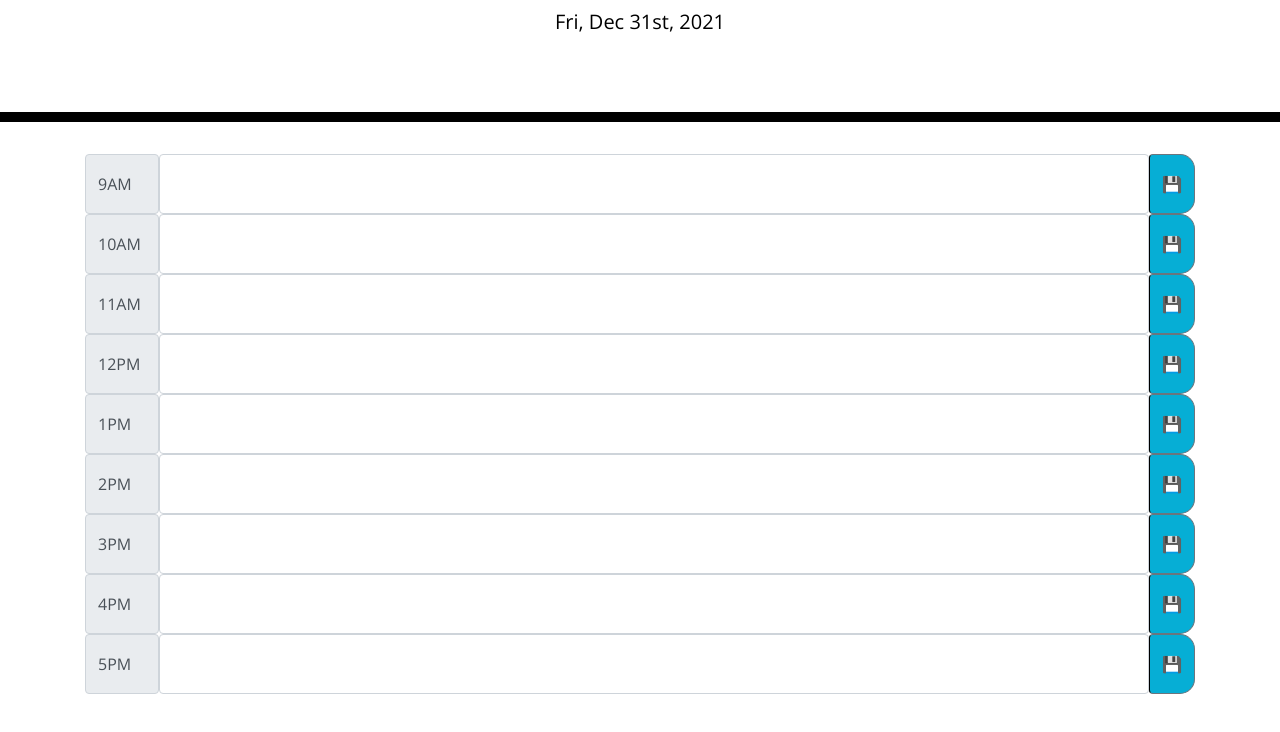
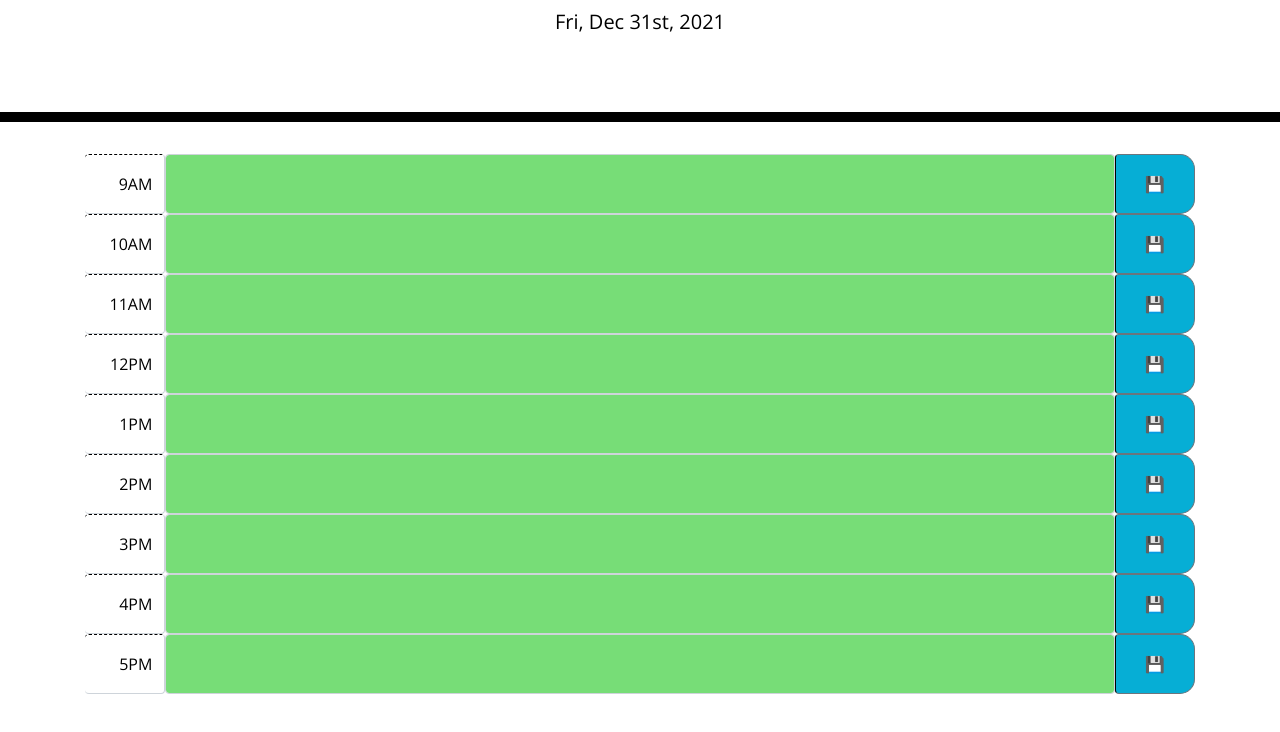
Before and after one commit to stephtf/day-planner, a plain HTML site: page index.html in a window 1280 px wide. Shown: the part 182-914 px from the top of the page. Drawn offline with nearby package versions, Linux system fonts and the light colour scheme.

Commit message:
saving the rest of my work, added the color blocks

```diff
--- a/index.html
+++ b/index.html
@@ -36,43 +36,43 @@
     </div>
     <div class="container">
       <span class="input-group-text">10AM</span>
-      <input type="text" class="form-control">
-      <button class="btn btn-outline-secondary saveBtn" type="button">&#128190;</button>
+      <input type="text" class="form-control" id="form-two">
+      <button class="btn btn-outline-secondary saveBtn" type="button" id="button-two">&#128190;</button>
     </div>
     <div class="container">
       <span class="input-group-text">11AM</span>
-      <input type="text" class="form-control">
-      <button class="btn btn-outline-secondary saveBtn" type="button">&#128190;</button>
+      <input type="text" class="form-control" id="form-three">
+      <button class="btn btn-outline-secondary saveBtn" type="button" id="button-three">&#128190;</button>
     </div>
     <div class="container">
       <span class="input-group-text">12PM</span>
-      <input type="text" class="form-control">
-      <button class="btn btn-outline-secondary saveBtn" type="button">&#128190;</button>
+      <input type="text" class="form-control" id="form-four">
+      <button class="btn btn-outline-secondary saveBtn" type="button" id="button-four">&#128190;</button>
     </div>
     <div class="container">
       <span class="input-group-text">1PM</span>
-      <input type="text" class="form-control">
-      <button class="btn btn-outline-secondary saveBtn" type="button">&#128190;</button>
+      <input type="text" class="form-control" id="form-five">
+      <button class="btn btn-outline-secondary saveBtn" type="button" id="button-five">&#128190;</button>
     </div>
     <div class="container">
       <span class="input-group-text">2PM</span>
-      <input type="text" class="form-control">
-      <button class="btn btn-outline-secondary saveBtn" type="button">&#128190;</button>
+      <input type="text" class="form-control" id="form-six">
+      <button class="btn btn-outline-secondary saveBtn" type="button" id="button-six">&#128190;</button>
     </div>
     <div class="container">
       <span class="input-group-text">3PM</span>
-      <input type="text" class="form-control">
-      <button class="btn btn-outline-secondary saveBtn" type="button">&#128190;</button>
+      <input type="text" class="form-control" id="form-seven">
+      <button class="btn btn-outline-secondary saveBtn" type="button" id="button-seven">&#128190;</button>
     </div>
     <div class="container">
       <span class="input-group-text">4PM</span>
-      <input type="text" class="form-control">
-      <button class="btn btn-outline-secondary saveBtn" type="button">&#128190;</button>
+      <input type="text" class="form-control" id="form-eight">
+      <button class="btn btn-outline-secondary saveBtn" type="button" id="button-eight">&#128190;</button>
     </div>
     <div class="container">
       <span class="input-group-text">5PM</span>
-      <input type="text" class="form-control">
-      <button class="btn btn-outline-secondary saveBtn" type="button">&#128190;</button>
+      <input type="text" class="form-control" id="form-nine">
+      <button class="btn btn-outline-secondary saveBtn" type="button" id="button-nine">&#128190;</button>
     </div>
   <div id="extra"></div>
 
--- a/script.js
+++ b/script.js
@@ -2,51 +2,166 @@
 var today = moment();
 currentDay.textContent = today.format("ddd, MMM Do, YYYY");
 
-
-// THIS IS MY CODE THAT WORKS, BUT ONLY FOR IDS!!!!!
-// // defining variables
-// var formOne = document.getElementById("form-one");
-// var buttonOne = document.getElementById("button-one");
-
-// // function for saving to local storage - 9 AM
-// function showInput() {
-//     localStorage.setItem("Event", formOne.value);
-//     localStorage.getItem("Event", formOne.value);
-// }
-
-// buttonOne.addEventListener('click', showInput);
-
-// formOne.value = localStorage.getItem("Event");
+// adding the time
+var time = moment().format('HH');
+console.log(time);
 
 
-//  -------------------------------------------
+// (9am) First Event
+var formOne = document.getElementById("form-one");
+var buttonOne = document.getElementById("button-one");
+
+function showInput() {
+    localStorage.setItem("9AM", formOne.value);
+}
+
+buttonOne.addEventListener('click', showInput);
+
+formOne.value = localStorage.getItem("9AM");
+
+
+// (10am) Second Event
+var formTwo = document.getElementById("form-two");
+var buttonTwo = document.getElementById("button-two");
+
+function showInputTwo() {
+    localStorage.setItem("10AM", formTwo.value);
+}
+
+buttonTwo.addEventListener('click', showInputTwo);
+
+formTwo.value = localStorage.getItem("10AM");
+
+
+// (11am) Third Event
+var formThree = document.getElementById("form-three");
+var buttonThree = document.getElementById("button-three");
+
+function showInputThree() {
+    localStorage.setItem("11AM", formThree.value);
+}
+
+buttonThree.addEventListener('click', showInputThree);
+
+formThree.value = localStorage.getItem("11AM");
+
+
+
+// (12pm) Fourth Event
+var formFour = document.getElementById("form-four");
+var buttonFour = document.getElementById("button-four");
+
+function showInputFour() {
+    localStorage.setItem("12PM", formFour.value);
+}
+
+buttonFour.addEventListener('click', showInputFour);
+
+formFour.value = localStorage.getItem("12PM");
+
+
+// (1pm) Fifth Event
+var formFive = document.getElementById("form-five");
+var buttonFive = document.getElementById("button-five");
+
+function showInputFive() {
+    localStorage.setItem("1PM", formFive.value);
+}
+
+buttonFive.addEventListener('click', showInputFive);
+
+formFive.value = localStorage.getItem("1PM");
+
+
+// (2pm) Sixth Event
+var formSix = document.getElementById("form-six");
+var buttonSix = document.getElementById("button-six");
+
+function showInputSix() {
+    localStorage.setItem("2PM", formSix.value);
+}
+
+buttonSix.addEventListener('click', showInputSix);
+
+formSix.value = localStorage.getItem("2PM");
+
+
+// (3pm) Seventh Event
+var formSeven = document.getElementById("form-seven");
+var buttonSeven = document.getElementById("button-seven");
+
+function showInputSeven() {
+    localStorage.setItem("3PM", formSeven.value);
+}
+
+buttonSeven.addEventListener('click', showInputSeven);
+
+formSeven.value = localStorage.getItem("3PM");
+
+
+// (4pm) Eigth Event
+var formEight = document.getElementById("form-eight");
+var buttonEight = document.getElementById("button-eight");
+
+function showInputEight() {
+    localStorage.setItem("4PM", formEight.value);
+}
+
+buttonEight.addEventListener('click', showInputEight);
+
+formEight.value = localStorage.getItem("4PM");
+
+
+// (5pm) Ninth Event
+var formNine = document.getElementById("form-nine");
+var buttonNine = document.getElementById("button-nine");
+
+function showInputNine() {
+    localStorage.setItem("5PM", formNine.value);
+}
+
+buttonNine.addEventListener('click', showInputNine);
+
+formNine.value = localStorage.getItem("5PM");
+
+
+
+
+// color-coding the time blocks!
+var timeBlock = [formOne, formTwo, formThree, formFour, formFive, formSix, formSeven, formEight, formNine];
+
+var hour = [9, 10, 11, 12, 13, 14, 15, 16, 17];
+
+for (i=0; i < timeBlock.length; i++) {
+    if (time > hour[i]) {
+        timeBlock[i].classList.add('past');
+    } else if (time === hour[i]) {
+        timeBlock[i].classList.add('present');
+    } else {
+        timeBlock[i].classList.add('future');
+    }
+}
 
 
 
 
 
-// (this is my code from 12-29 10:30am)
+
+// The code below was my attempt to use a for loop to store the value of each form using querySelectorAll "input" and using class for each button. It does not work!
+
+// var saveBtn = document.getElementsByClassName("saveBtn");
+// var formInput = document.querySelectorAll("input");
+
 // for (var i = 0; i < 9; i++) {
-//     function saveInputs(event) {
-//         event.preventDefault();
-//         var inputValue = formInput[i].value.trim();
-//         localStorage.setItem("Event", inputValue);
+
+
+//     function showInput() {
+//         localStorage.setItem("Event", formInput[i].value);
+//         localStorage.getItem("Event", formInput[i].value);
 //     }
-//     saveBtn[i].addEventListener('click', saveInputs);
+
+//     saveBtn[i].addEventListener('click', showInput);
+
+//     formInput[i] = localStorage.getItem("Event");
 
 // }
-
-
-
-
-// saving to the scheduler (this was my code from 12-28-21)
-// var saveBtn = document.getElementsByClassName("saveBtn");
-
-// for(var i = 0; i < saveBtn.length; i++) {
-//     saveBtn[i].addEventListener('click', function(i, event) {
-//     event.preventDefault();
-//     var formInput = document.querySelectorAll("input").value;
-//     localStorage.setItem("Event", formInput[i]);
-
-//     })
-//     }
--- a/style.css
+++ b/style.css
@@ -34,7 +34,12 @@ body {
   }
 
   .input-group-text {
-    width: 80px;
+    width: 90px;
+    background-color: #ffffff;
+    color: #000000;
+    border-top: 1px dashed #000000;
+    justify-content: right;
+    border-left: white;
   }
 
   /* .description {
@@ -50,13 +55,8 @@ body {
     white-space: pre-wrap;
     height: 80px;
     border-top: 1px solid white;
-  }
+  } */
 
-  .hour {
-    background-color: #ffffff;
-    color: #000000;
-    border-top: 1px dashed #000000;
-  }
 
   .past {
     background-color: #d3d3d3;
@@ -66,12 +66,12 @@ body {
   .present {
     background-color: #ff6961;
     color: white;
-  } */
+  }
 
-  /* .future {
+  .future {
     background-color: #77dd77;
     color: white;
-  } */
+  }
 
   .saveBtn {
     border-left: 1px solid black;
@@ -79,6 +79,7 @@ body {
     border-bottom-right-radius: 15px;
     background-color: #06aed5;
     color: white;
+    width: 90px;
   }
 
   .saveBtn i:hover {
```
